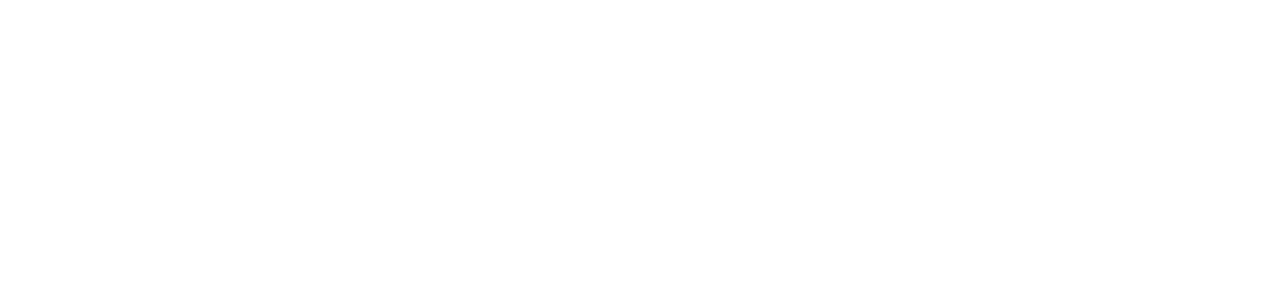
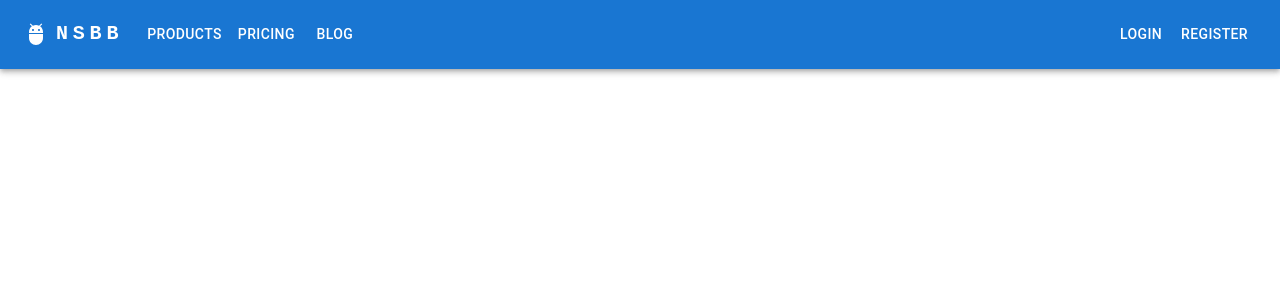
Before and after one commit to gonzalo-brandan/not-a-boring-blog, a React (Create React App) app in the folder frontend/: page /post/n in a window 1280 px wide. Before the commit this address had no page. Shown: the top 300 px of the page. Built offline with nearby package versions, Linux system fonts and the light colour scheme.

Commit message:
add postPage page

```diff
--- a/frontend/src/App.js
+++ b/frontend/src/App.js
@@ -3,6 +3,7 @@ import { BrowserRouter as Router, Routes, Route } from 'react-router-dom';
 import Login from './Auth/Login';
 import Registration from './Auth/Registration';
 import Blog from './components/Blog';
+import PostPage from './components/PostPage';
 
 function App() {
   return (
@@ -11,6 +12,7 @@ function App() {
         <Route path="/login" element={<Login />} />
         <Route path="/register" element={<Registration />} />
         <Route path="/blog" element={<Blog />} />
+        <Route path="/post/n" element={<PostPage />} />
       </Routes>
     </Router>
   );
--- /dev/null
+++ b/frontend/src/components/PostPage.js
@@ -0,0 +1,14 @@
+import React, { Component } from 'react'
+import AppBar from './AppBar'
+
+export default class PostPage extends Component {
+
+  render() {
+    return (
+
+      <div>
+        <AppBar />
+      </div>
+    )
+  }
+}
```
